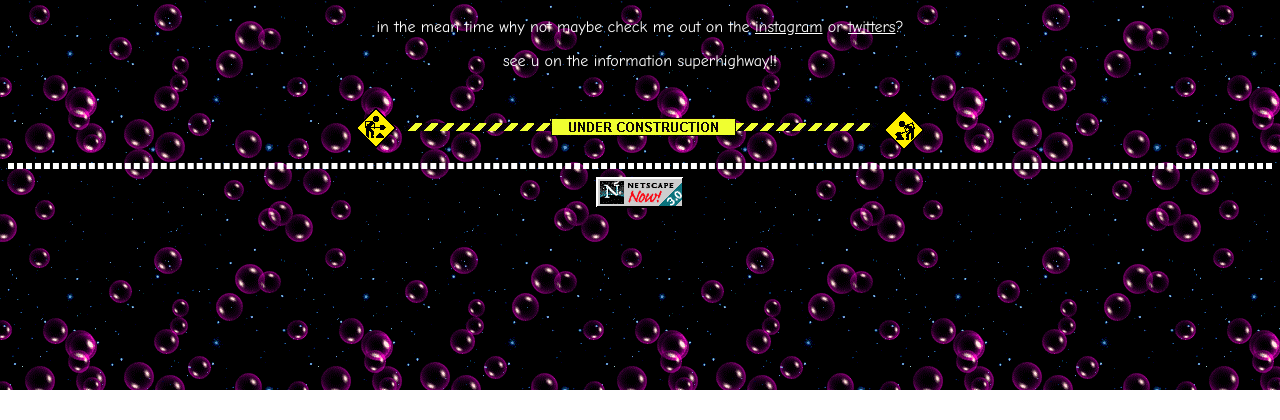
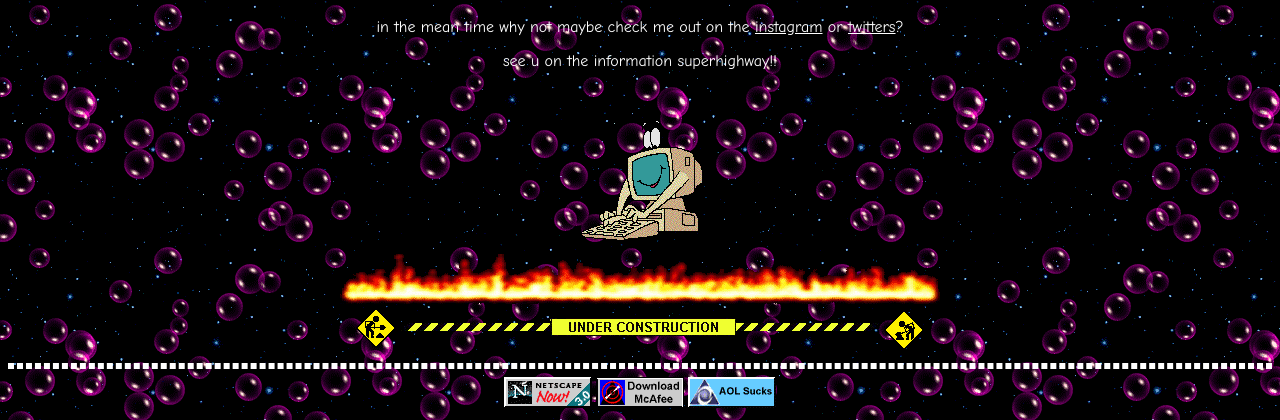
Before and after one commit to brandonshorton/brandonshorton.github.io, a plain HTML site: page index.html in a window 1280 px wide. Shown: the part 410-830 px from the top of the page. Before the commit the page ends 800 px from the top, so only its background shows below. Drawn offline with Linux system fonts and the light colour scheme.

Commit message:
the perfect website

```diff
--- a/index.html
+++ b/index.html
@@ -25,9 +25,11 @@ a {
 <p>in the mean time why not maybe check me out on the <a href="https://www.instagram.com/brandonshorton">instagram</a> or <a href="https://www.twitter.com/brandonsh">twitters</a>?</p>
 <p>see u on the information superhighway!!</p>
 <br>
+<img src="img/compy386.gif" alt="UNDER CONSTRUCTION"></img><br>
+<img src="img/flames.gif" alt="zer0 c00l"></img><br>
 <img src="img/bigstruct.gif" alt="UNDER CONSTRUCTION"></img>
 <br><hr>
-<img src="img/netscape1.gif" alt="INTERNET EXPLORER SUX"></img>
+<img src="img/netscape1.gif" alt="INTERNET EXPLORER SUX"></img> <img src="img/mcafee.gif" alt="viruses are bad"></img> <img src="img/aol.gif" alt="screw aol i cant play runescape on it"></img>
 </div>
 </body>
 </html>
```
Also changed, not shown: img/aol.gif (added), img/compy386.gif (added), img/flames.gif (added), img/mcafee.gif (added).
